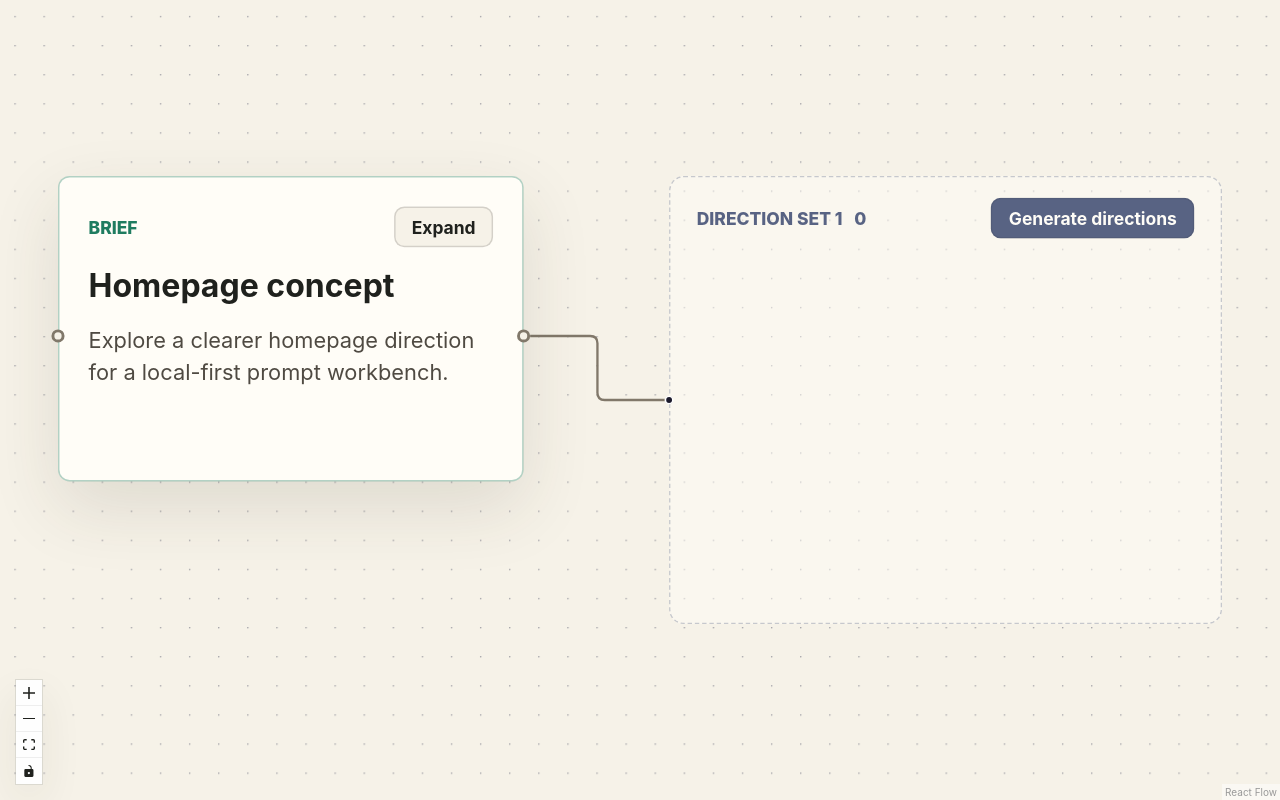
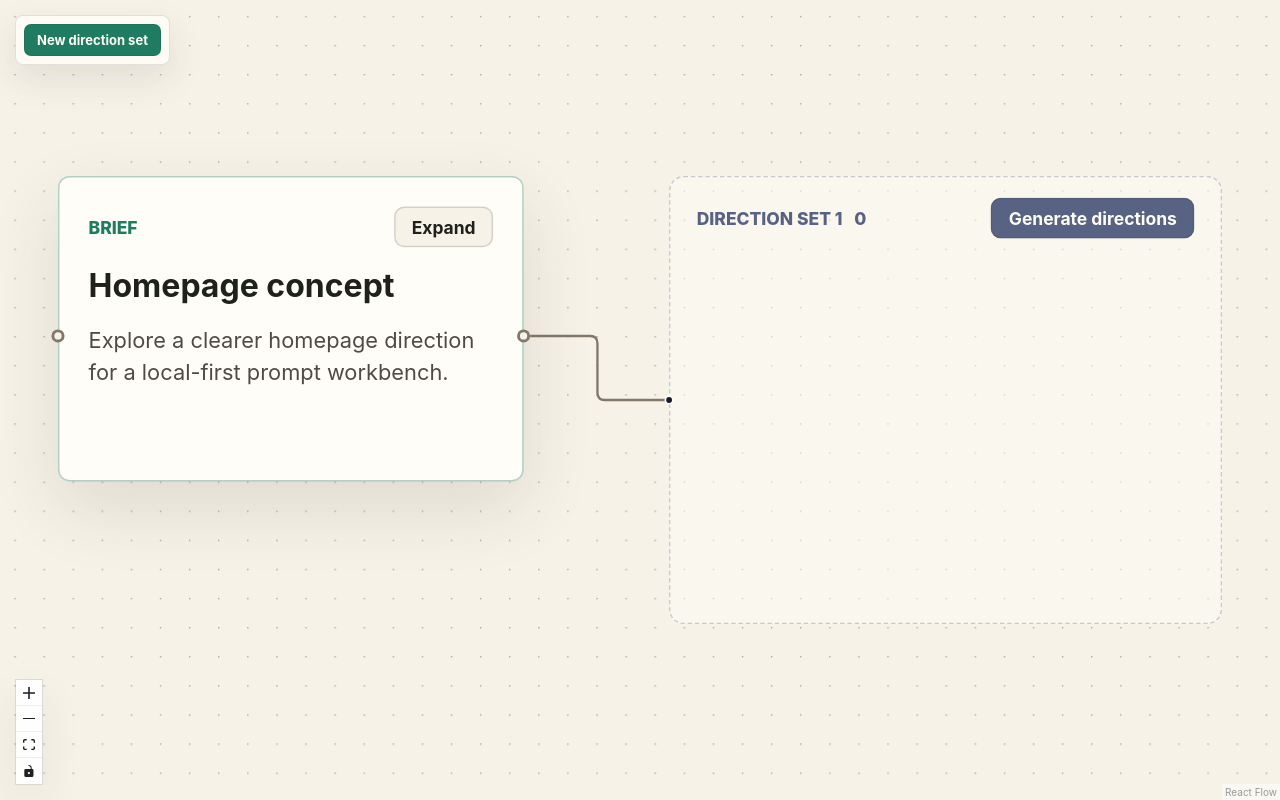
Before and after one commit to rschroed/Facet, a React (Vite) app: page / in a window 1280 px wide. Built offline with nearby package versions, Linux system fonts and the light colour scheme.

Commit message:
feat: add direction set creation toolbar

```diff
--- a/src/App.tsx
+++ b/src/App.tsx
@@ -2,6 +2,7 @@ import { useCallback, useMemo, useState } from "react";
 import {
   Background,
   Controls,
+  Panel,
   ReactFlow,
   type EdgeTypes,
   type NodeTypes,
@@ -16,6 +17,7 @@ import type {
   ArtifactId,
   BriefArtifact,
   DirectionArtifact,
+  DirectionSet,
   DirectionSetId,
   FacetsRelationship,
 } from "./domain";
@@ -28,7 +30,13 @@ const GENERATED_DIRECTION_START_Y = 64;
 const GENERATED_DIRECTION_Y_GAP = 260;
 const GENERATED_DIRECTION_WIDTH = 340;
 const GENERATED_DIRECTION_HEIGHT = 220;
+const DIRECTION_SET_X = 420;
+const DIRECTION_SET_WIDTH = 380;
+const DIRECTION_SET_BASE_HEIGHT = 48;
+const DIRECTION_SET_ROW_HEIGHT = 260;
+const DIRECTION_SET_Y_GAP = 80;
 const generatedDirectionIdPattern = /^direction-generated-(\d+)$/;
+const generatedDirectionSetIdPattern = /^direction-set-generated-(\d+)$/;
 
 const nodeTypes = {
   artifact: ArtifactNode,
@@ -174,6 +182,58 @@ function App() {
     [canvasView, project],
   );
 
+  const handleCreateDirectionSet = useCallback(() => {
+    const existingGeneratedSetCount = project.canvas.directionSets.filter(
+      (directionSet) => generatedDirectionSetIdPattern.test(directionSet.id),
+    ).length;
+    const directionSetNumber = project.canvas.directionSets.length + 1;
+    const directionSet: DirectionSet = {
+      id: `direction-set-generated-${existingGeneratedSetCount + 1}`,
+      title: `Direction Set ${directionSetNumber}`,
+    };
+    const nextY =
+      project.canvas.directionSets.length === 0
+        ? 0
+        : Math.max(
+            ...project.canvas.directionSets.map((existingDirectionSet) => {
+              const nodeView = canvasView.nodes[existingDirectionSet.id];
+              const directionCount = project.canvas.relationships.filter(
+                (relationship) =>
+                  relationship.type === "contains_direction" &&
+                  relationship.sourceId === existingDirectionSet.id,
+              ).length;
+              const groupHeight =
+                DIRECTION_SET_BASE_HEIGHT +
+                Math.max(directionCount, 1) * DIRECTION_SET_ROW_HEIGHT;
+
+              return nodeView.position.y + groupHeight;
+            }),
+          ) + DIRECTION_SET_Y_GAP;
+
+    setProject({
+      ...project,
+      canvas: {
+        ...project.canvas,
+        directionSets: [...project.canvas.directionSets, directionSet],
+      },
+    });
+    setCanvasView({
+      ...canvasView,
+      nodes: {
+        ...canvasView.nodes,
+        [directionSet.id]: {
+          position: { x: DIRECTION_SET_X, y: nextY },
+          size: {
+            width: DIRECTION_SET_WIDTH,
+            height:
+              DIRECTION_SET_BASE_HEIGHT +
+              DIRECTION_SET_ROW_HEIGHT,
+          },
+        },
+      },
+    });
+  }, [canvasView, project]);
+
   const staticGraph = useMemo(
     () =>
       mapProjectFileToReactFlow(staticProjectFile, {
@@ -206,6 +266,15 @@ function App() {
         edgesReconnectable={false}
         deleteKeyCode={null}
       >
+        <Panel position="top-left" className="canvas-toolbar">
+          <button
+            className="canvas-toolbar__button nodrag nopan"
+            type="button"
+            onClick={handleCreateDirectionSet}
+          >
+            New direction set
+          </button>
+        </Panel>
         <Background />
         <Controls />
       </ReactFlow>
--- a/src/canvas/DirectionGroupNode.tsx
+++ b/src/canvas/DirectionGroupNode.tsx
@@ -3,10 +3,18 @@ import type { MouseEvent } from "react";
 import type { DirectionGroupNode as DirectionGroupNodeType } from "./types";
 
 function DirectionGroupNode({ data }: NodeProps<DirectionGroupNodeType>) {
-  const buttonLabel = data.count === 0 ? "Generate directions" : "Generate more";
+  const buttonLabel = !data.canGenerate
+    ? "Connect brief to generate"
+    : data.count === 0
+      ? "Generate directions"
+      : "Generate more";
 
   function handleGenerateClick(event: MouseEvent<HTMLButtonElement>) {
     event.stopPropagation();
+    if (!data.canGenerate) {
+      return;
+    }
+
     data.onGenerateDirections?.(data.directionSet.id);
   }
 
@@ -21,6 +29,7 @@ function DirectionGroupNode({ data }: NodeProps<DirectionGroupNodeType>) {
         <button
           className="direction-group-node__action nodrag nopan"
           type="button"
+          disabled={!data.canGenerate}
           onClick={handleGenerateClick}
         >
           {buttonLabel}
--- a/src/canvas/mapFacetsToReactFlow.ts
+++ b/src/canvas/mapFacetsToReactFlow.ts
@@ -52,6 +52,7 @@ export function mapProjectFileToReactFlow(
           directionSet,
           canvasView,
           getDirectionCount(directionSet.id, project.canvas.relationships),
+          isDirectionSetConnected(directionSet.id, project.canvas.relationships),
           options.onGenerateDirections,
         ),
       ),
@@ -75,6 +76,7 @@ function mapDirectionSetToNode(
   directionSet: DirectionSet,
   canvasView: FacetsCanvasView,
   directionCount: number,
+  canGenerate: boolean,
   onGenerateDirections?: (directionSetId: DirectionSetId) => void,
 ): DirectionGroupNode {
   const nodeView = canvasView.nodes[directionSet.id];
@@ -86,6 +88,7 @@ function mapDirectionSetToNode(
     data: {
       directionSet,
       count: directionCount,
+      canGenerate,
       onGenerateDirections,
     },
     draggable: false,
@@ -156,6 +159,17 @@ function getDirectionCount(
       relationship.type === "contains_direction" &&
       relationship.sourceId === directionSetId,
   ).length;
+}
+
+function isDirectionSetConnected(
+  directionSetId: DirectionSetId,
+  relationships: FacetsRelationship[],
+): boolean {
+  return relationships.some(
+    (relationship) =>
+      relationship.type === "brief_to_direction_set" &&
+      relationship.targetId === directionSetId,
+  );
 }
 
 function getArtifactNodeData(
--- a/src/canvas/types.ts
+++ b/src/canvas/types.ts
@@ -26,6 +26,7 @@ export type ArtifactNode = Node<ArtifactNodeData, "artifact">;
 export type DirectionGroupNodeData = {
   directionSet: DirectionSet;
   count: number;
+  canGenerate: boolean;
   onGenerateDirections?: (directionSetId: DirectionSetId) => void;
 };
 
--- a/src/styles.css
+++ b/src/styles.css
@@ -69,6 +69,44 @@ body {
   pointer-events: all !important;
 }
 
+.canvas-toolbar {
+  display: flex;
+  align-items: center;
+  gap: 8px;
+  padding: 8px;
+  background: rgba(255, 253, 247, 0.84);
+  border: 1px solid rgba(31, 35, 32, 0.12);
+  border-radius: 8px;
+  box-shadow: 0 14px 36px rgba(54, 48, 36, 0.1);
+  backdrop-filter: blur(8px);
+}
+
+.canvas-toolbar__button {
+  display: inline-flex;
+  align-items: center;
+  justify-content: center;
+  min-height: 32px;
+  padding: 0 12px;
+  color: #fffdf7;
+  font: inherit;
+  font-size: 13px;
+  font-weight: 750;
+  letter-spacing: 0;
+  background: #1f7c60;
+  border: 1px solid rgba(31, 35, 32, 0.1);
+  border-radius: 7px;
+  cursor: pointer;
+}
+
+.canvas-toolbar__button:hover {
+  background: #176b52;
+}
+
+.canvas-toolbar__button:focus-visible {
+  outline: 3px solid rgba(31, 124, 96, 0.24);
+  outline-offset: 2px;
+}
+
 .direction-group-node {
   width: 100%;
   height: 100%;
@@ -120,6 +158,14 @@ body {
 
 .direction-group-node__action:hover {
   background: #48526f;
+}
+
+.direction-group-node__action:disabled,
+.direction-group-node__action:disabled:hover {
+  color: #6d6a61;
+  background: #f2eee3;
+  border-color: rgba(31, 35, 32, 0.12);
+  cursor: default;
 }
 
 .direction-group-node__action:focus-visible {
```
